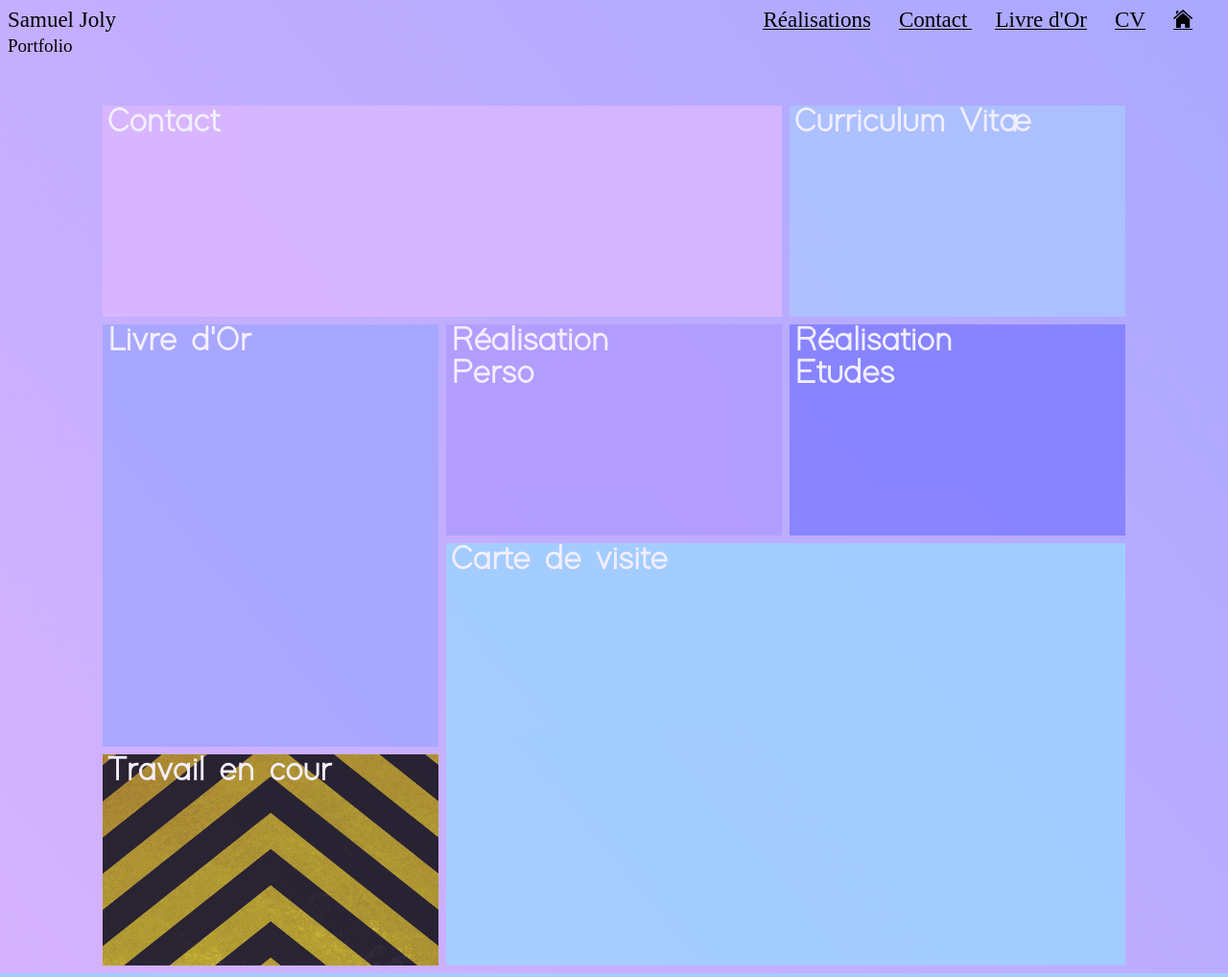
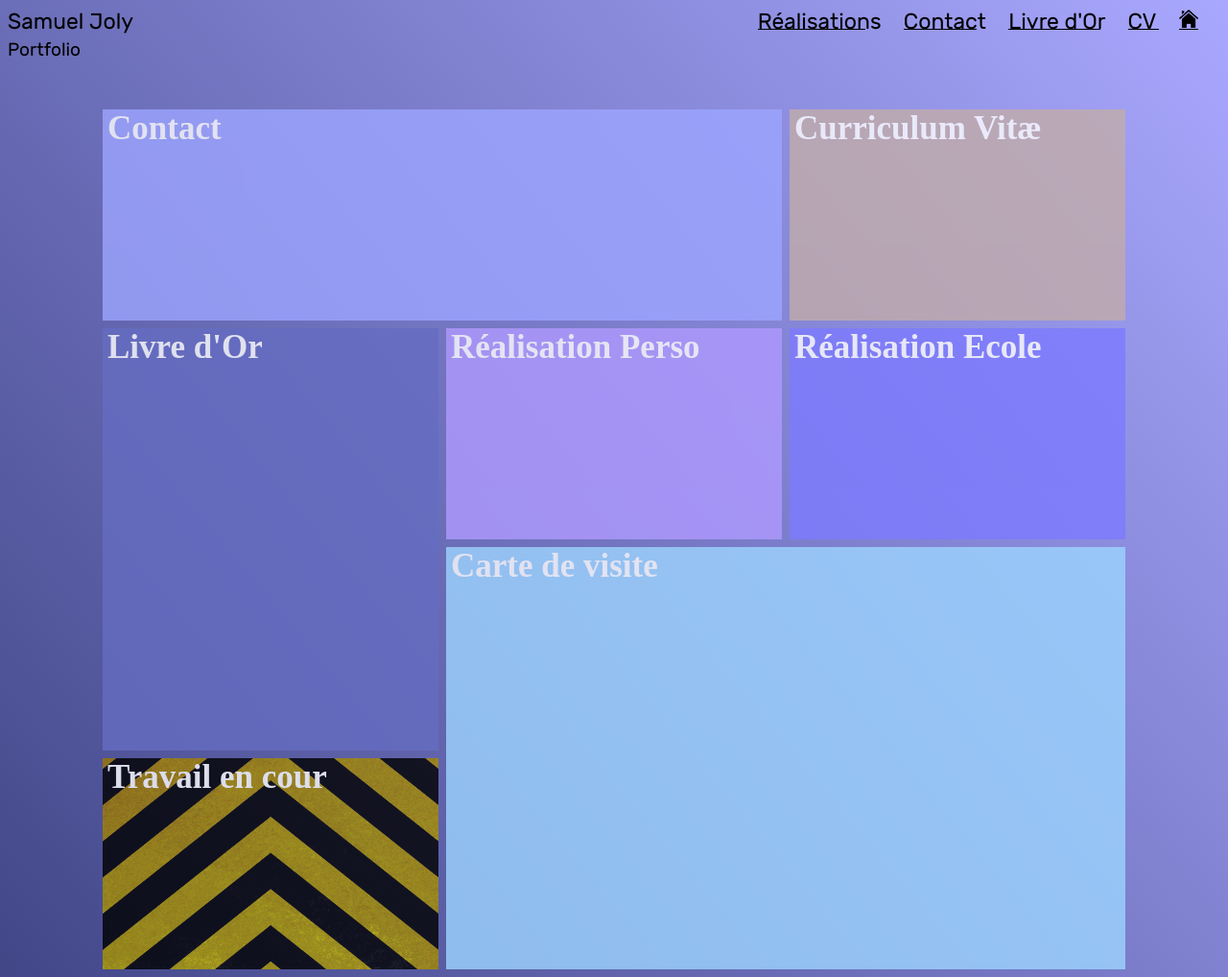
Before and after one commit to samuel-joly/Portfolio-V2, a PHP site: page / in a window 1280 px wide. Shown: the whole page at 96% size. Run offline with PHP 8.4, Linux system fonts and the light colour scheme; some web fonts are replaced.

Commit message:
Added font ut go to the CV

```diff
--- a/index.php
+++ b/index.php
@@ -31,7 +31,6 @@
 						</div>
 
 						<article>
-							<h2>Pour me contacter :</h2>
 							<p class="normal-font">Vous pouvez me joindre par <a href="contact.php">Ici</a> ou par mail a <a href="mailto:samuel.joly@laplateforme.io">samuel.joly@laplateforme.io</a></p>
 							<div id="contact-dispo">
 								<ul>
@@ -57,7 +56,6 @@
 						</div>
 
 						<article id="cv-article">
-							<h2>Mon cursus personnel et scolaire</h2>
 							<div>
 								<div id="cv-article-pdf">
 									<a href="CVJOLYSamuel.pdf"><div id="cv-pdf-img"></div></a>
@@ -82,7 +80,6 @@
 						</div>
 
 						<article>
-							<h2 id="livre-or-title">Les derniers messages</h2>
 
 							<div id="livre-or-commentaires">
 
@@ -142,7 +139,7 @@
 						</div>
 
 						<article>
-							<h2>Mes réalisation extra-scolaire :</h2>
+
 						</article>
 					</div>
 
@@ -151,11 +148,10 @@
 				<div class="grid-item" id="real-etude">
 					<div class="cover">
 						<div class="title-zone">
-							<h1>Réalisation Etudes</h1>
+							<h1>Réalisation Ecole</h1>
 							<a href="realisation.php?etudes=true" class="a-btn">Par ici</a>
 						</div>
 						<article>
-							<h2 >Mes réalisation LaPlateforme :</h2>
 						</article>
 					</div>
 				</div>
--- a/style.css
+++ b/style.css
@@ -1,17 +1,24 @@
 @font-face {
   font-family: modern;
-  src: url(Modern.otf);
+  src: url("Modern.ttf");
 }
+
+	@font-face {
+	  font-family: modern-bold;
+	  src: url("Modern-bold.ttf");
+	}
 
 
 body
 {
-	background:linear-gradient(50deg,#DDB4FF,#A9A8FF);
+	background:linear-gradient(50deg,#313775,#A9A8FF);
 	background-size:100% 140%;
 
 	display:flex;
 	flex-direction:column;
 	justify-content:space-between;
+
+	font-family: modern;
 }
 
 main
@@ -175,6 +182,7 @@ header nav a:nth-child(1):before
 	font-size:35px;
 	margin-left:5px;
 	margin-top:0px;
+	font-family: modern-bold;
 }
 
 .grid-item article
@@ -213,9 +221,8 @@ header nav a:nth-child(1):before
 .a-btn
 {
 	background:black;
-	padding:10px;
+	padding:8px;
 	height:17px;
-	width:66px;
 	color:white;
 	text-decoration:none;
 	font-size:20px;
@@ -245,20 +252,20 @@ header nav a:nth-child(1):before
 
 #contact .cover
 {
-	background:#ddb8ff;
+	background:#9DA5FF;
 }
 
 
 #curriculum .cover
 {
-	background:#acc6ff;
+	background:#C2ACAA;
 }
 
 
 #livre-or .cover
 {
 
-	background:#a1a6ff;
+	background:#656DC2;
 }
 
 #real-perso .cover
```
Also changed, not shown: Modern.otf (deleted), Modern.ttf (added), Rubik-bold.ttf (added).
